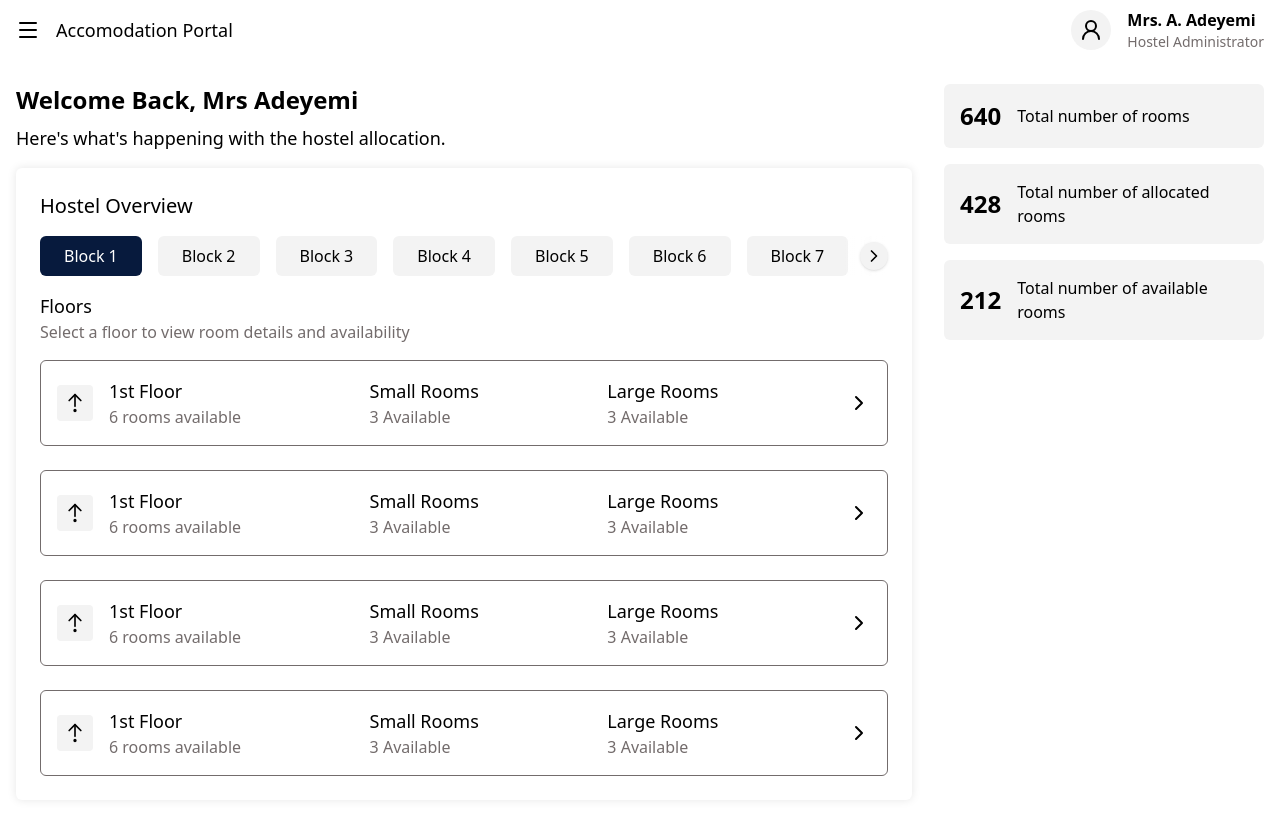
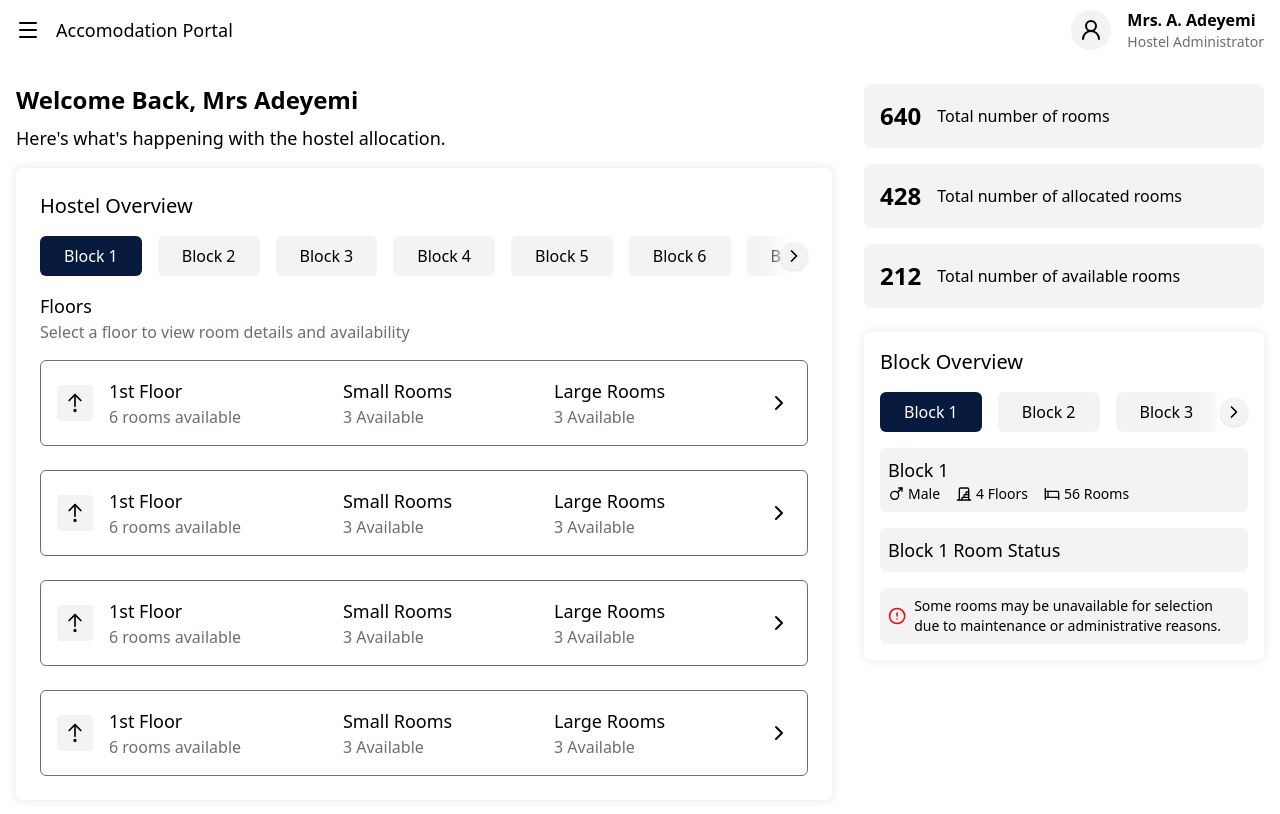
Before and after one commit to a-zadok/Student_balloting-page, a Next.js app: page /admin/dashboard in a window 1280 px wide. Shown: the top 814 px of the page. Built offline with nearby package versions, Linux system fonts and the light colour scheme.

Commit message:
feat: add block overview component

```diff
--- /dev/null
+++ b/features/admin/components/BlockOverview.tsx
@@ -0,0 +1,53 @@
+import { Mars, DoorStairwell, Bed, CircleAlert } from "lucide-react";
+import ScrollableButtons from "../../../components/ui/ScrollableButtons";
+
+export default function BlockOverview() {
+  const buttonArr = [
+    "Block 1",
+    "Block 2",
+    "Block 3",
+    "Block 4",
+    "Block 5",
+    "Block 6",
+    "Block 7",
+    "Block 8",
+    "Block 9",
+    "Block 10",
+    "Block 11",
+  ];
+
+  return (
+    <div className="flex flex-col gap-4 p-4 rounded-md shadow-[0_0_10px_rgba(0,0,0,0.1)]">
+      <h2 className="text-xl">Block Overview</h2>
+      <ScrollableButtons buttonArr={buttonArr} />
+      <div className=" bg-container p-2 rounded-md">
+        <h3 className="text-lg">Block 1</h3>
+        <div className="text-sm flex gap-4">
+          <p className="flex items-center gap-1">
+            <Mars size={16} />
+            Male
+          </p>
+          <p className="flex items-center gap-1">
+            <DoorStairwell size={16} />4 Floors
+          </p>
+          <p className="flex items-center gap-1">
+            <Bed size={16} />
+            56 Rooms
+          </p>
+        </div>
+      </div>
+
+      <div className=" bg-container p-2 rounded-md">
+        <h3 className="text-lg">Block 1 Room Status</h3>
+      </div>
+
+      <div className="bg-container flex items-center gap-2 p-2 rounded-md">
+        <CircleAlert color="red" size={34} />
+        <p className="text-sm">
+          Some rooms may be unavailable for selection due to maintenance or
+          administrative reasons.
+        </p>
+      </div>
+    </div>
+  );
+}
--- a/package.json
+++ b/package.json
@@ -9,7 +9,7 @@
     "lint": "eslint"
   },
   "dependencies": {
-    "lucide-react": "^1.3.0",
+    "lucide-react": "^1.63.0",
     "next": "16.4.3",
     "react": "19.3.0",
     "react-dom": "19.3.0"
--- a/src/app/admin/dashboard/page.tsx
+++ b/src/app/admin/dashboard/page.tsx
@@ -1,4 +1,5 @@
 import StatCard from "../../../../components/ui/StatCard";
+import BlockOverview from "../../../../features/admin/components/BlockOverview";
 import HostelOverview from "../../../../features/admin/components/hostel-overview/HostelOverview";
 
 export default function AdminDashboard() {
@@ -23,10 +24,14 @@ export default function AdminDashboard() {
         <HostelOverview />
       </div>
 
-      <aside className="hidden lg:flex w-full max-w-xs shrink-0 flex-col gap-4">
-        <StatCard value={640} label="Total number of rooms" />
-        <StatCard value={428} label="Total number of allocated rooms" />
-        <StatCard value={212} label="Total number of available rooms" />
+      <aside className="hidden lg:flex w-full max-w-100 shrink-0 flex-col gap-6">
+        <div className="flex flex-col gap-4">
+          <StatCard value={640} label="Total number of rooms" />
+          <StatCard value={428} label="Total number of allocated rooms" />
+          <StatCard value={212} label="Total number of available rooms" />
+        </div>
+
+        <BlockOverview />
       </aside>
     </section>
   );
```
Also changed, not shown: 1 other file (tests, documents, lock files or other folders).
